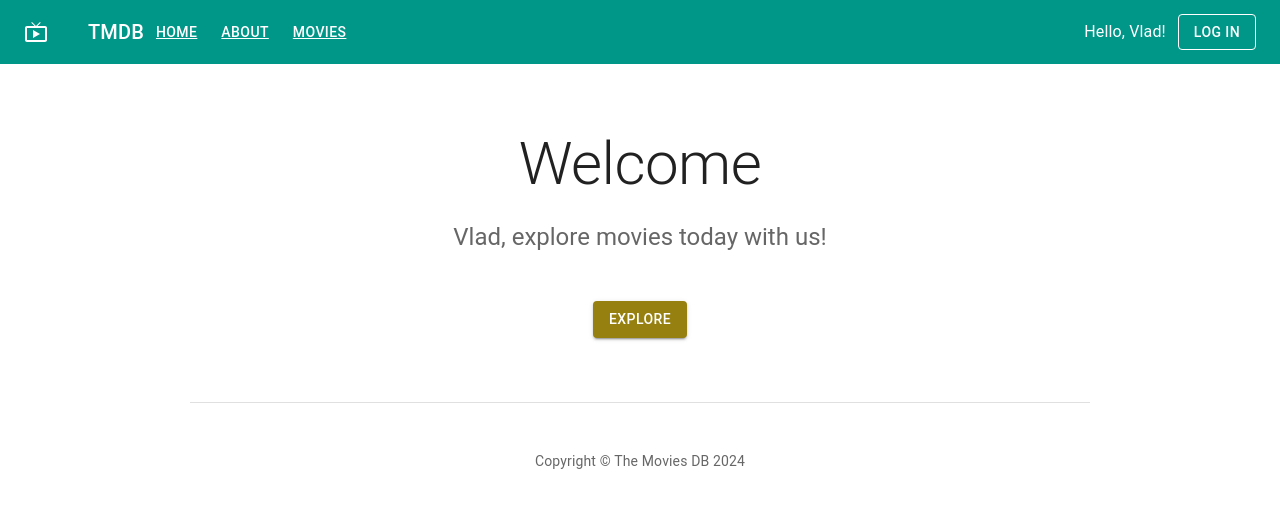
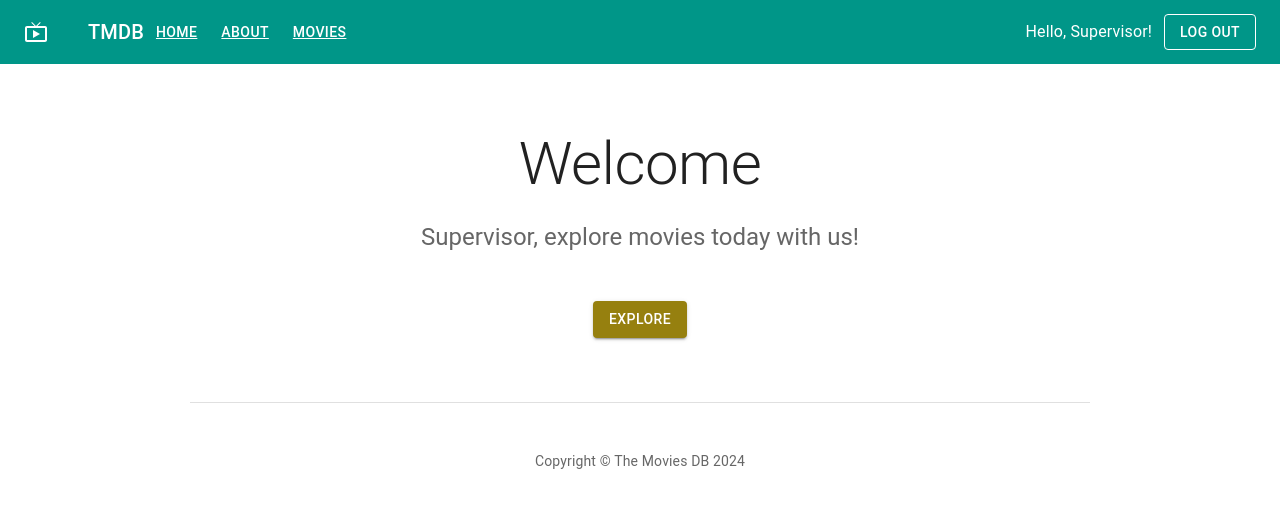
Before and after one commit to vbasoon/movies-db, a React (Create React App) app: page / in a window 1280 px wide. Both pictures are taken after a click on the button "LOG IN". Shown: the top 508 px of the page. Built offline with nearby package versions, Linux system fonts and the light colour scheme.

Commit message:
fakeAuth

```diff
--- a/src/App.tsx
+++ b/src/App.tsx
@@ -2,6 +2,8 @@ import { Outlet } from 'react-router-dom';
 import { CssBaseline, ThemeProvider, createTheme } from '@mui/material';
 import { teal } from '@mui/material/colors';
 import AppHeader from './components/AppHeader';
+import { AuthContext, AuthInfo, Guest } from './components/AuthContext';
+import { useState } from 'react';
 
 
 const defaultTheme = createTheme({
@@ -13,16 +15,27 @@ const defaultTheme = createTheme({
   }
 })
 
+const fakeAuth = {
+  user: {
+    name: 'Supervisor'
+  }
+}
+
 function App() {
+
+  const[auth, setAuth] = useState<AuthInfo>({ user: Guest})
   return (
     <ThemeProvider theme={defaultTheme}>
-    <div>
+
       <CssBaseline/>
-      <AppHeader />
+      <AuthContext.Provider value={auth}>
+        <AppHeader onLogin={() => setAuth(fakeAuth)} onLogout={() => setAuth({ user: Guest})}/>
       <main>
         <Outlet/>
       </main>
-    </div>
+      </AuthContext.Provider>
+
+
     </ThemeProvider>
   );
 }
--- a/src/components/AppHeader.tsx
+++ b/src/components/AppHeader.tsx
@@ -1,6 +1,8 @@
 import { AppBar, Box, Button, Link, Toolbar, Typography, } from '@mui/material';
 import { Link as RouterLink } from 'react-router-dom';
 import LiveTvOutlinedIcon from '@mui/icons-material/LiveTvOutlined';
+import { useContext } from 'react';
+import { AuthContext, Guest } from './AuthContext';
 
 function HeaderLink({ children, to, }: { to: string, children: React.ReactNode; }) {
   return (
@@ -10,8 +12,12 @@ function HeaderLink({ children, to, }: { to: string, children: React.ReactNode;
   );
 }
 
+interface AppHeaderProps {
+  onLogin(): void,
+  onLogout(): void,
+}
 
-const AppHeader = () => {
+const AppHeader = ({onLogin, onLogout}: AppHeaderProps) => {
   return (
     <AppBar position='static'>
       <Toolbar>
@@ -26,26 +32,39 @@ const AppHeader = () => {
               <HeaderLink to="/movies">Movies</HeaderLink>
           </nav>
         </Box>
-        <AuthSection/>
+        <AuthSection
+          onLogin={onLogin}
+          onLogout={onLogout}
+        />
       </Toolbar>
     </AppBar>
   )
 }
 
-function AuthSection() {
-  const loggedIn = true;
-  const userName = 'Vlad';
+interface AuthSectionProps {
+  onLogin(): void,
+  onLogout(): void,
+}
+
+function AuthSection({onLogin, onLogout} : AuthSectionProps) {
+  const auth = useContext(AuthContext);
+  const loggedIn = auth.user !== Guest
+
+
+
+  // const loggedIn = true;
+  // const userName = 'Vlad';
 
   if (loggedIn) {
     return (
       <>
-        <Typography>Hello, {userName}!</Typography>
-        <Button color="inherit" variant="outlined" sx={{ ml: 1.5}}>Log in</Button>
+        <Typography>Hello, {auth.user.name}!</Typography>
+        <Button color="inherit" variant="outlined" onClick={onLogout} sx={{ ml: 1.5}}>Log out</Button>
       </>
     )
   }
 
-  return <Button color="inherit" variant="outlined">Log in</Button>
+  return <Button color="inherit" variant="outlined" onClick={onLogin}>Log in</Button>
 }
 
 export default AppHeader
--- /dev/null
+++ b/src/components/AuthContext.tsx
@@ -0,0 +1,13 @@
+import { createContext } from "react";
+
+export const Guest = {
+  name: "Guest",
+}
+
+export interface AuthInfo {
+  user: {
+    name: string;
+  }
+}
+
+export const AuthContext = createContext<AuthInfo>( {user: Guest})
--- a/src/pages/Home/Home.tsx
+++ b/src/pages/Home/Home.tsx
@@ -1,5 +1,7 @@
 import { Box, Button, Container, Stack, Typography } from '@mui/material'
+import { useContext } from 'react'
 import { Link as RouterLink} from 'react-router-dom'
+import { AuthContext, Guest } from '../../components/AuthContext'
 
 const Copyright = () => {
   return (
@@ -10,10 +12,12 @@ const Copyright = () => {
 }
 
 export const Home = () => {
-  const loggedIn = true;
-  const userName = 'Vlad';
+  const { user } = useContext(AuthContext);
+  const loggedIn = user !== Guest
+  // const loggedIn = true; //hardcode
+  // const userName = 'Vlad'; // hardcode
   const greeting = loggedIn
-    ? `${userName}, explore movies today with us!`
+    ? `${user.name}, explore movies today with us!`
     : `Explore movies today with us!`
 
 
--- a/src/pages/Movies/Movies.tsx
+++ b/src/pages/Movies/Movies.tsx
@@ -2,10 +2,11 @@ import { Movie, fetchMovies } from "../../store/reducers/movies";
 import { connect } from "react-redux";
 import { RootState } from "../../store/store";
 import MovieCard from "./MovieCard";
-import { useEffect } from "react";
+import { useContext, useEffect } from "react";
 import { useAppDispatch } from "../../hooks";
 import { Container } from "@mui/system"
 import { Grid, LinearProgress, Typography } from "@mui/material";
+import { AuthContext, Guest } from "../../components/AuthContext";
 
 interface MoviesProps {
   movies: Movie[],
@@ -14,9 +15,13 @@ interface MoviesProps {
 
 function Movies({movies, loading}: MoviesProps) {
 
-  const loggedIn = true;
+  // const loggedIn = true;
 
   const dispatch  = useAppDispatch();
+
+  const { user } = useContext(AuthContext);
+  const loggedIn = user !== Guest
+
   useEffect(() => {
     dispatch(fetchMovies())
   }, [dispatch]);
```
